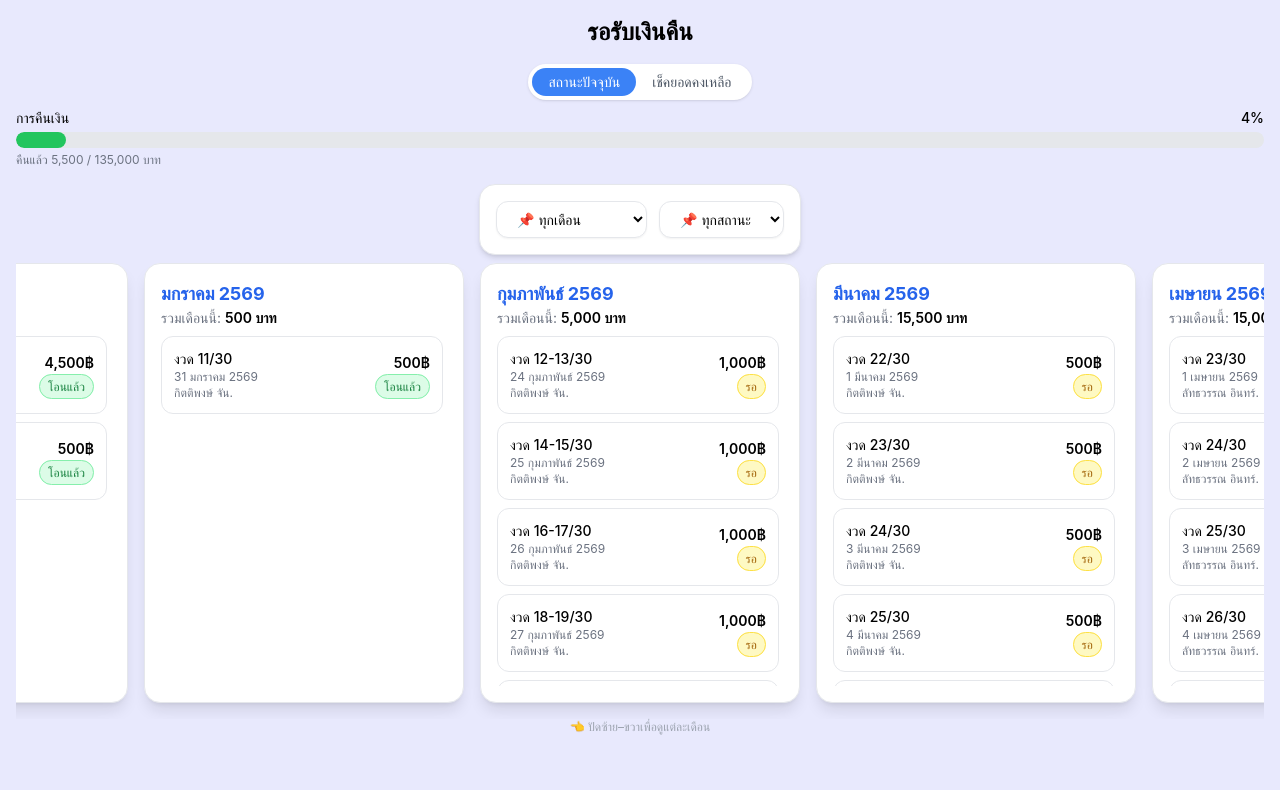
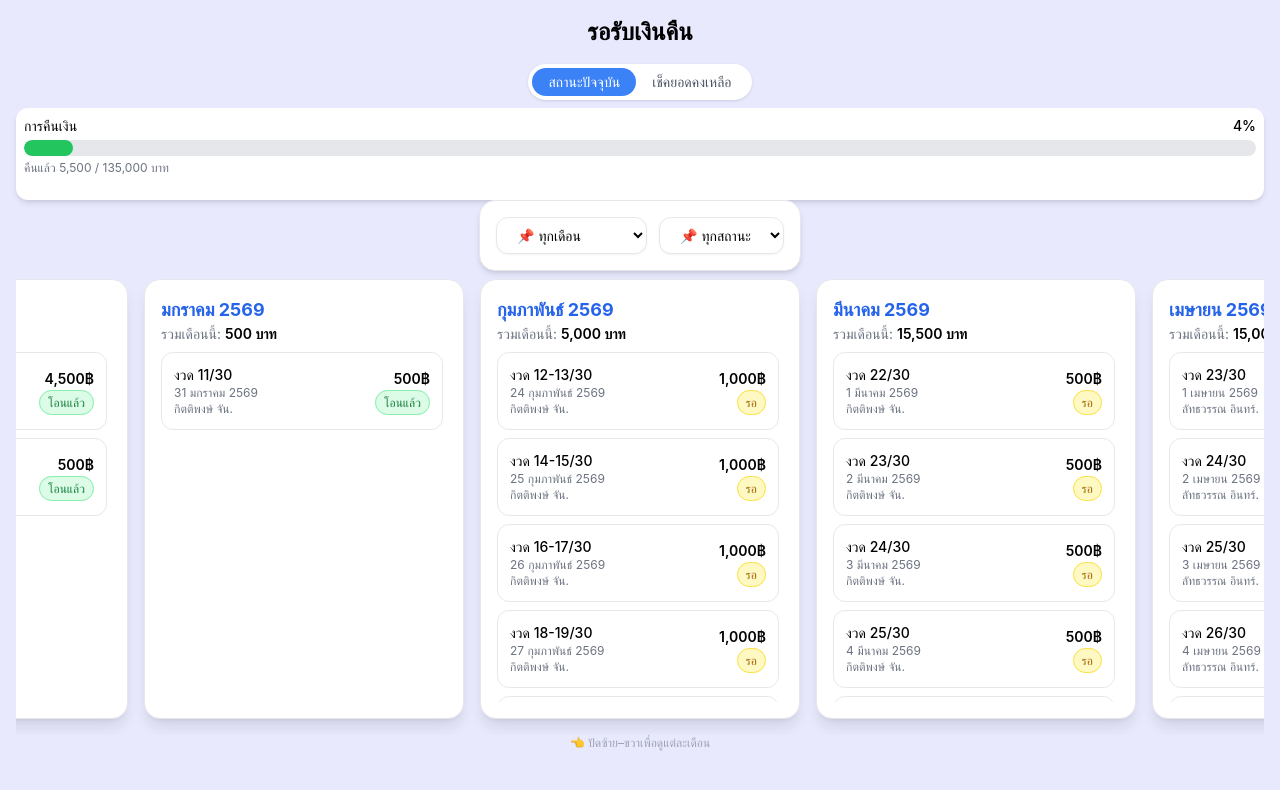
Before and after one commit to KittiArm/ktmyshop, a React (Vite) app: page / in a window 1280 px wide. Shown: the top 790 px of the page. Built offline with nearby package versions, Linux system fonts and the light colour scheme.

Commit message:
Update App.jsx

```diff
--- a/src/App.jsx
+++ b/src/App.jsx
@@ -2192,12 +2192,13 @@ export default function App() {
 				</div>
 			</div>
 
-
-		    <EnergyProgressBar
-			      paid={progress.paid}
-			      total={progress.total}
-			      percent={progress.percent}
-		    />
+			<div className="bg-white p-2 rounded-xl shadow-md hover:shadow-lg transition">
+			    <EnergyProgressBar
+				      paid={progress.paid}
+				      total={progress.total}
+				      percent={progress.percent}
+			    />
+			</div>
 
 			{/* MODE DISPLAY */}
 			{mode === "balance" && (
```
